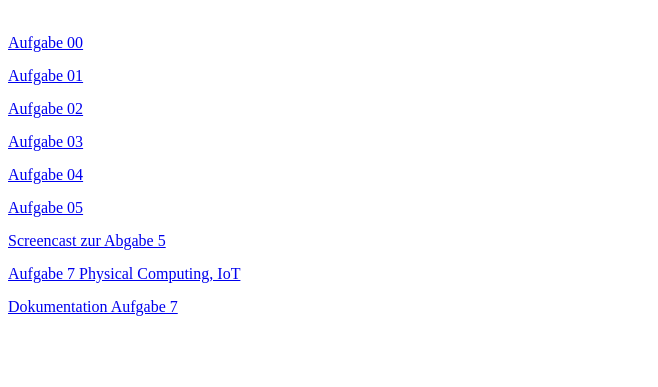
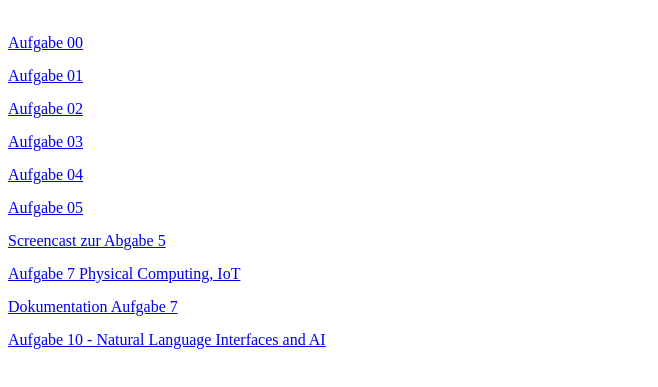
Before and after one commit to Cymer91/IFD-SoSe20, a plain HTML site: page index.html in a window 1280 px wide. Shown: the part 61-448 px from the top of the page, without its empty margins (0-658 px from the left). Drawn offline with Linux system fonts and the light colour scheme.

Commit message:
Update index.html

```diff
--- a/index.html
+++ b/index.html
@@ -16,6 +16,7 @@
 
         <a target="_blank" href="abgaben/Virtuelle_Gespr%C3%A4chssession.m4v"> Aufgabe 7 Physical Computing, IoT </a>
         <a target="_blank" href="abgaben/Dokumentation_Aufgabe7.pdf">Dokumentation Aufgabe 7</a>
+        <a href="https://app.draftxr.com/vr/P0cl2H">Aufgabe 10 - Natural Language Interfaces and AI </a>
 
     </div>
 
```
